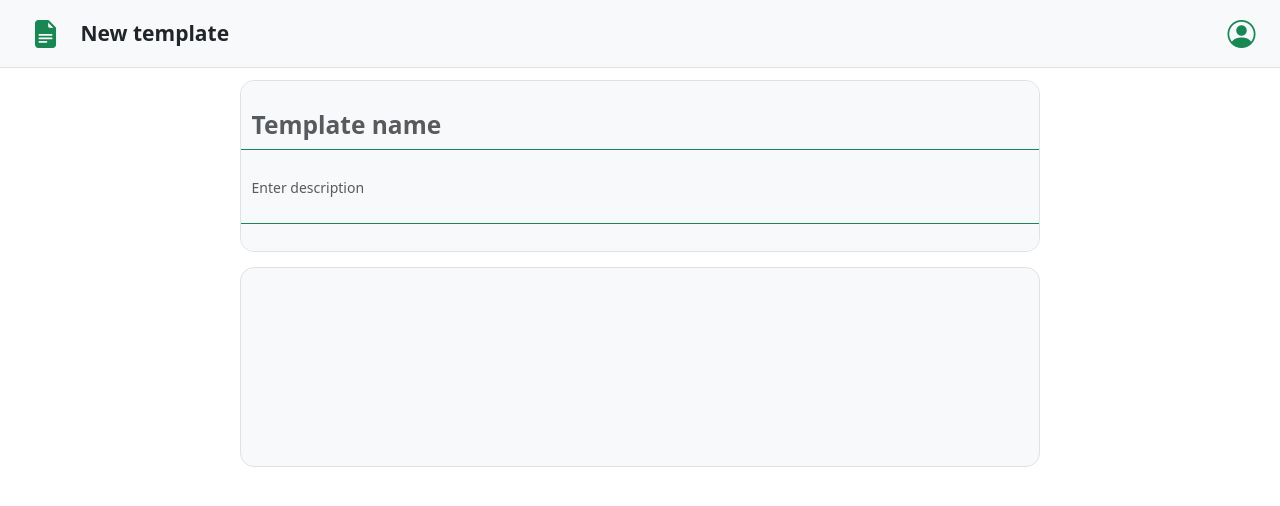
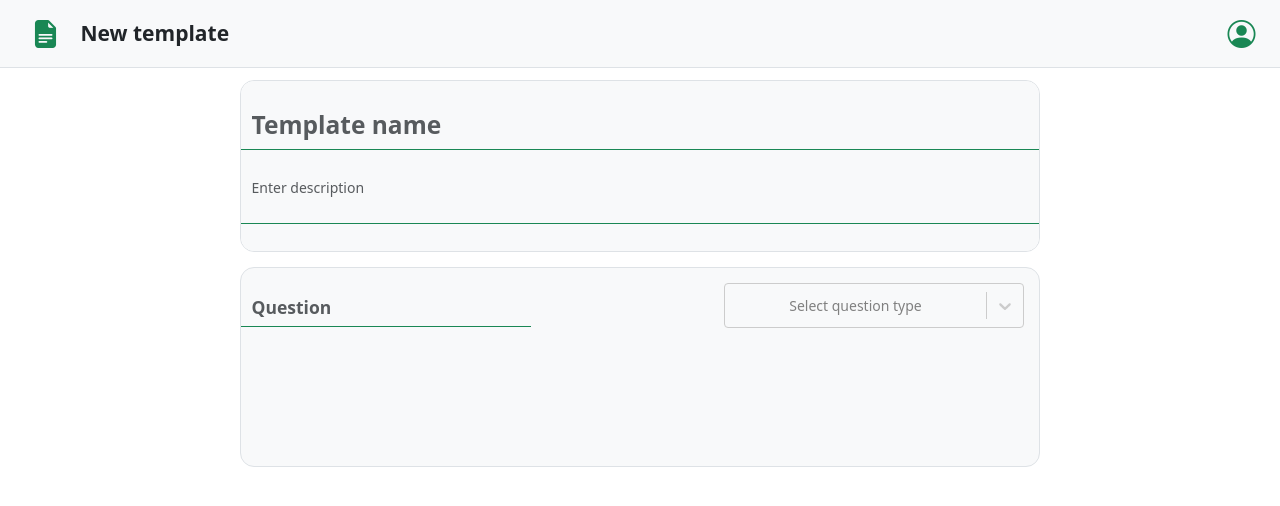
Before and after one commit to thoyoin/course-project, a React (Create React App) app in the folder client/: page /CreateTemplate in a window 1280 px wide. Shown: the top 506 px of the page. Built offline with nearby package versions, Linux system fonts and the light colour scheme.

Commit message:
template upd

```diff
--- a/client/package.json
+++ b/client/package.json
@@ -17,6 +17,7 @@
     "react-markdown": "^10.1.0",
     "react-router-dom": "^7.6.2",
     "react-scripts": "5.0.1",
+    "react-select": "^5.10.1",
     "react-tag-autocomplete": "^7.5.0",
     "web-vitals": "^2.1.4"
   },
--- a/client/src/components/CreateTemplate.js
+++ b/client/src/components/CreateTemplate.js
@@ -1,9 +1,36 @@
 import React, { useState } from 'react'
-/* import MDEditor from '@uiw/react-md-editor'; */
+import Select from 'react-select';
+
 
 const CreateTemplate = () => {
     const name = localStorage.getItem('name')
     const [description, setDescription] = useState('')
+    const items = [
+        {value: 'short text',
+        label: (
+            <span className='d-flex flex-row align-items-center'>
+                <i class="bi bi-text-left me-3 ms-2"></i>
+                Short text
+            </span>)},
+        {value: 'long text',
+        label: (
+            <span className='d-flex flex-row align-items-center'>
+                <i class="bi bi-body-text me-3 ms-2"></i>
+                Long text
+            </span>)},
+        {value: 'integer',
+        label: (
+            <span className='d-flex flex-row align-items-center'>
+                <i class="bi bi-123 me-3 ms-2"></i>
+                Integer
+            </span>)},
+        {value: 'checkbox',
+        label: (
+            <span className='d-flex flex-row align-items-center'>
+                <i class="bi bi-check2-square me-3 ms-2"></i>
+                Checkbox
+            </span>)}
+    ];
 
     return (
         <div>
@@ -38,7 +65,7 @@ const CreateTemplate = () => {
                 <div style={{maxWidth:'800px', minHeight:'170px', marginTop:'80px'}} className=' bg-body w-100 text-center border rounded-4 mx-3 d-flex flex-column justify-content-start'>
                     <div style={{maxWidth:'800px', minHeight:'170px'}} className='bg-light w-100 text-center rounded-4'>
                         <div className="mb-3">
-                            <input type="text" style={{outline:'none', boxShadow:'none', maxWidth:'800px'}} className="mt-4 fs-3 fw-bold form-control border-0 border-bottom border-success rounded-0 bg-light" id="exampleInputEmail1" placeholder='Template name'/>
+                            <input type="text" style={{outline:'none', boxShadow:'none', maxWidth:'800px'}} className="mt-4 fs-3 fw-bold form-control border-0 border-bottom border-success rounded-0 bg-light" placeholder='Template name'/>
                             <textarea
                                 ref={(el) => {
                                     if (el) {
@@ -59,8 +86,50 @@ const CreateTemplate = () => {
                         </div>
                     </div>
                 </div>
-                <div style={{maxWidth:'800px', height:'200px', marginTop:'15px'}} className=' bg-light w-100 mb-5 text-center border rounded-4 mx-3 d-flex flex-column justify-content-start'>
-
+                <div style={{maxWidth:'800px', height:'200px', marginTop:'15px'}} className=' bg-light w-100 mb-5 text-center border rounded-4 mx-3 d-flex flex-row justify-content-between'>
+                    <div>
+                        <input type="text" style={{outline:'none', boxShadow:'none', maxWidth:'300px'}} className="mt-4 fs-5 fw-bold form-control border-0 border-bottom border-success rounded-0 bg-light" placeholder='Question'/>
+                    </div>
+                    <div>
+                        <Select
+                            isSearchable={false}
+                            options={items}
+                            placeholder="Select question type"
+                            classNamePrefix="react-select"
+                            styles={{
+                                container: (base) => ({
+                                    ...base,
+                                    width: '300px',
+                                    margin:'15px'
+                                }),
+                                control: (base, state) => ({
+                                    ...base,
+                                    backgroundColor: '#f8f9fa',
+                                    borderColor: state.isFocused ? '#198754' : '#ccc',
+                                    boxShadow: state.isFocused ? '0 0 1px .2px #198754' : 'none',
+                                    '&:hover': { borderColor: '#198754' },
+                                    minHeight: '45px',
+                                    fontWeight: 'light'
+                                }),
+                                menu: (base) => ({
+                                    ...base,
+                                    borderRadius: '8px',
+                                    padding: '5px',
+                                    backdropFilter:'blur(3px)',
+                                    backgroundColor: 'rgba(248, 249, 250, 0.5)'
+                                }),
+                                option: (base, state) => ({
+                                    ...base,
+                                    color: 'black',
+                                    padding: '10px',
+                                    marginBottom: '5px',
+                                    borderRadius: '5px',
+                                    backgroundColor: state.isSelected ? 'rgba(210, 211, 212, 0.38)' : state.isFocused ? 'rgba(233, 233, 233, 0.38)' : '',
+                                    cursor: 'pointer',
+                                }),
+                            }}
+                        />
+                    </div>
                 </div>
             </div>
         </div>
--- a/client/src/components/MainPage.js
+++ b/client/src/components/MainPage.js
@@ -36,7 +36,7 @@ const MainPage = () => {
                 </div>
             </div>
             <div className='d-flex flex-column justify-content-start align-items-center'>
-                <div style={{maxWidth:'100%', height:'300px', marginTop:'68px'}} className=' bg-body w-100 text-center border-bottom mx-3 d-flex flex-column justify-content-center align-items-center'>
+                <div style={{maxWidth:'100%', height:'300px', marginTop:'68px'}} className=' bg-body w-100 text-center border-bottom mx-3 d-flex flex-row justify-content-center align-items-center'>
                     <div style={{maxWidth:'200px'}} className='w-100'>
                         <h5 className='fw-light'>Create new</h5>
                         <button
```
Also changed, not shown: 1 other file (tests, documents, lock files or other folders).
